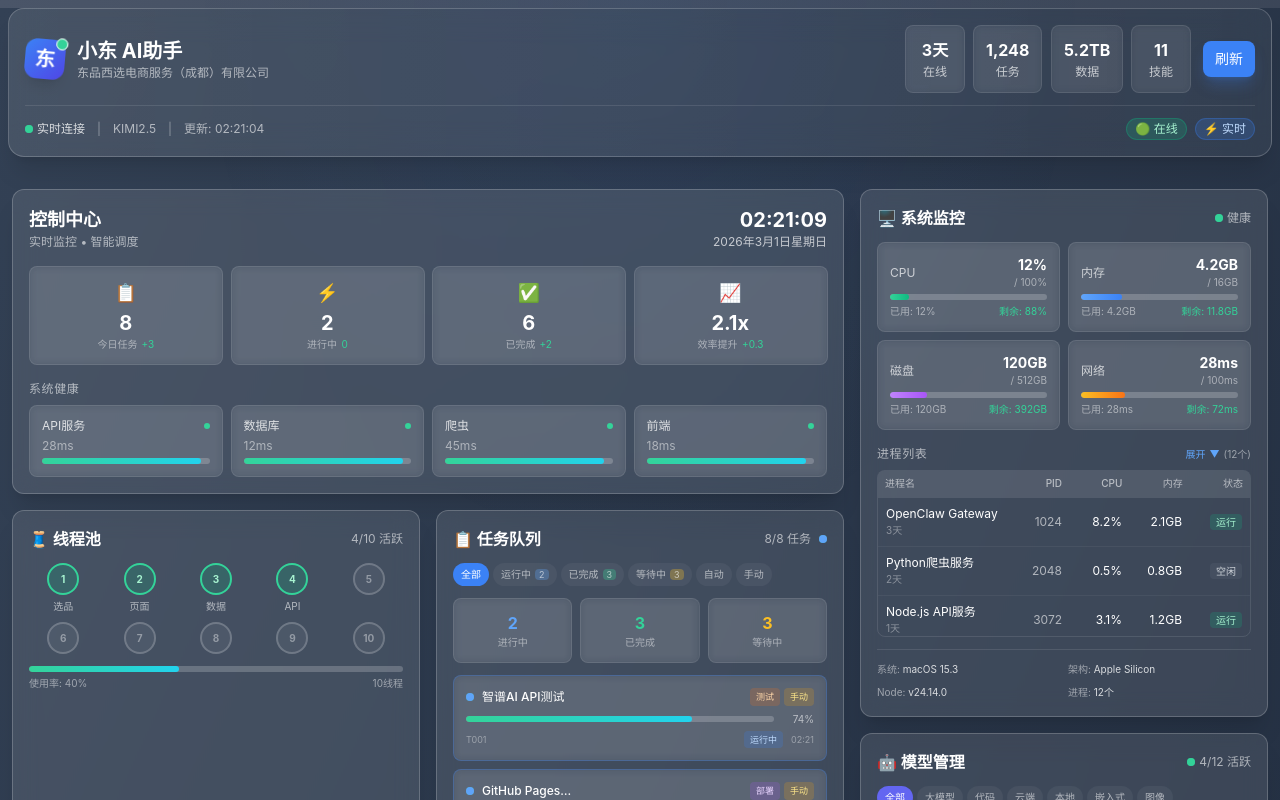
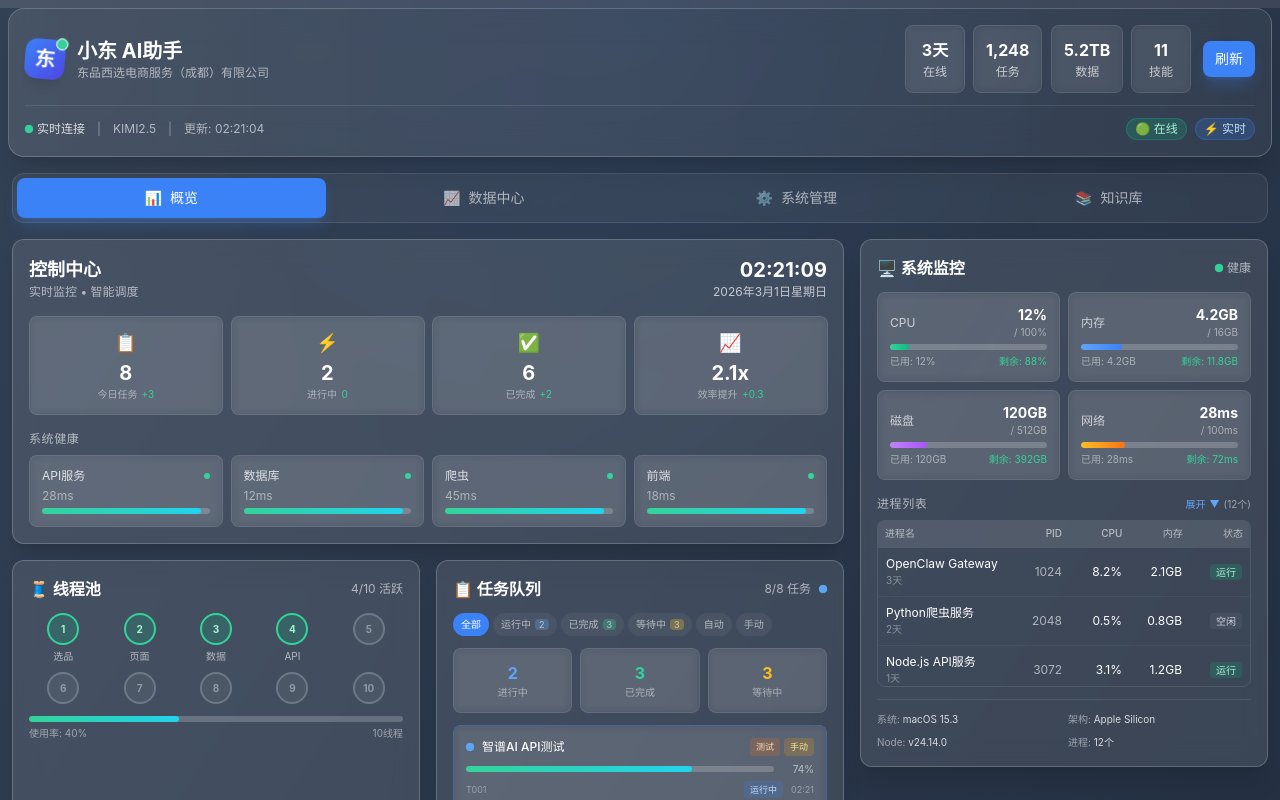
Before and after one commit to yancyfeng999-star/xiaodong-dashboard, a React (Vite) app: page / in a window 1280 px wide. Shown: the top 800 px of the page. Built offline with nearby package versions, Linux system fonts and the light colour scheme.

Commit message:
Fix tab comparison logic

```diff
--- a/src/App.tsx
+++ b/src/App.tsx
@@ -1,4 +1,5 @@
-import { motion } from 'framer-motion'
+import React, { useState } from 'react'
+import { motion, AnimatePresence } from 'framer-motion'
 import Dashboard from './components/Dashboard'
 import Header from './components/Header'
 import SystemStatus from './components/SystemStatus'
@@ -11,7 +12,98 @@ import KnowledgeContent from './components/KnowledgeContent'
 import Schedule from './components/Schedule'
 import ModelManager from './components/ModelManager'
 
+const tabs = [
+  { id: 'overview', label: '概览', icon: '📊' },
+  { id: 'data', label: '数据中心', icon: '📈' },
+  { id: 'system', label: '系统管理', icon: '⚙️' },
+  { id: 'knowledge', label: '知识库', icon: '📚' },
+]
+
 function App() {
+  const [activeTab, setActiveTab] = useState('overview')
+
+  const renderTabContent = () => {
+    switch (activeTab) {
+      case 'overview':
+        return (
+          <motion.div
+            initial={{ opacity: 0, y: 20 }}
+            animate={{ opacity: 1, y: 0 }}
+            exit={{ opacity: 0, y: -20 }}
+            transition={{ duration: 0.3 }}
+            className="space-y-4"
+          >
+            {/* 概览页 - 核心内容 */}
+            <div className="grid grid-cols-1 lg:grid-cols-3 gap-4">
+              <div className="lg:col-span-2 space-y-4">
+                <Dashboard />
+                <div className="grid grid-cols-1 md:grid-cols-2 gap-4">
+                  <ThreadPool />
+                  <TaskQueue />
+                </div>
+                <Schedule />
+              </div>
+              <div className="space-y-4">
+                <SystemStatus />
+              </div>
+            </div>
+          </motion.div>
+        )
+
+      case 'data':
+        return (
+          <motion.div
+            initial={{ opacity: 0, y: 20 }}
+            animate={{ opacity: 1, y: 0 }}
+            exit={{ opacity: 0, y: -20 }}
+            transition={{ duration: 0.3 }}
+            className="space-y-4"
+          >
+            {/* 数据中心页 */}
+            <DataMetrics />
+          </motion.div>
+        )
+
+      case 'system':
+        return (
+          <motion.div
+            initial={{ opacity: 0, y: 20 }}
+            animate={{ opacity: 1, y: 0 }}
+            exit={{ opacity: 0, y: -20 }}
+            transition={{ duration: 0.3 }}
+            className="space-y-4"
+          >
+            {/* 系统管理页 */}
+            <div className="grid grid-cols-1 lg:grid-cols-2 gap-4">
+              <SystemStatus />
+              <ModelManager />
+            </div>
+          </motion.div>
+        )
+
+      case 'knowledge':
+        return (
+          <motion.div
+            initial={{ opacity: 0, y: 20 }}
+            animate={{ opacity: 1, y: 0 }}
+            exit={{ opacity: 0, y: -20 }}
+            transition={{ duration: 0.3 }}
+            className="space-y-4"
+          >
+            {/* 知识库页 */}
+            <div className="grid grid-cols-1 lg:grid-cols-2 gap-4">
+              <KnowledgeBase />
+              <KnowledgeContent />
+              <MemoryFiles />
+            </div>
+          </motion.div>
+        )
+
+      default:
+        return null
+    }
+  }
+
   return (
     <div className="min-h-screen bg-gradient-to-br from-slate-700 to-slate-800">
       {/* Subtle Background */}
@@ -22,30 +114,31 @@ function App() {
       <div className="relative z-10">
         <Header />
 
+        {/* Tab Navigation */}
+        <div className="container mx-auto px-3 max-w-7xl mt-4">
+          <div className="flex space-x-1 bg-white/5 backdrop-blur-sm rounded-xl p-1 border border-white/10">
+            {tabs.map((tab) => (
+              <button
+                key={tab.id}
+                onClick={() => setActiveTab(tab.id)}
+                className={`flex-1 flex items-center justify-center space-x-2 px-4 py-2.5 rounded-lg text-sm font-medium transition-all ${
+                  activeTab === tab.id
+                    ? 'bg-blue-500 text-white shadow-lg shadow-blue-500/25'
+                    : 'text-white/60 hover:text-white hover:bg-white/10'
+                }`}
+              >
+                <span>{tab.icon}</span>
+                <span>{tab.label}</span>
+              </button>
+            ))}
+          </div>
+        </div>
+
+        {/* Tab Content */}
         <main className="container mx-auto px-3 py-4 max-w-7xl">
-          <div className="grid grid-cols-1 lg:grid-cols-3 gap-4">
-            {/* Left Column */}
-            <div className="lg:col-span-2 space-y-4">
-              <Dashboard />
-
-              <div className="grid grid-cols-1 md:grid-cols-2 gap-4">
-                <ThreadPool />
-                <TaskQueue />
-              </div>
-
-              <Schedule />
-              <DataMetrics />
-            </div>
-
-            {/* Right Column */}
-            <div className="space-y-4">
-              <SystemStatus />
-              <ModelManager />
-              <KnowledgeBase />
-              <KnowledgeContent />
-              <MemoryFiles />
-            </div>
-          </div>
+          <AnimatePresence mode="wait">
+            {renderTabContent()}
+          </AnimatePresence>
         </main>
 
         <footer className="mt-8 py-4 border-t border-white/5 text-center text-xs text-white/40">
```
